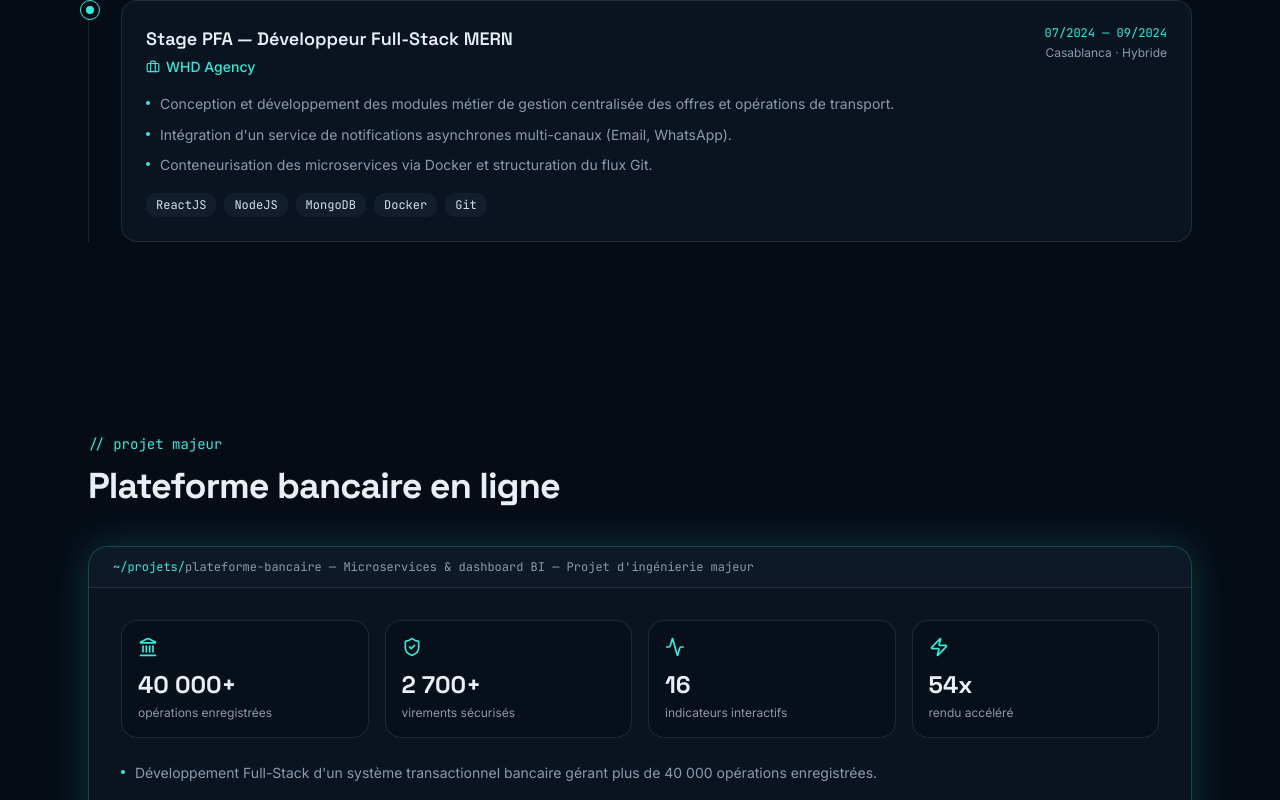
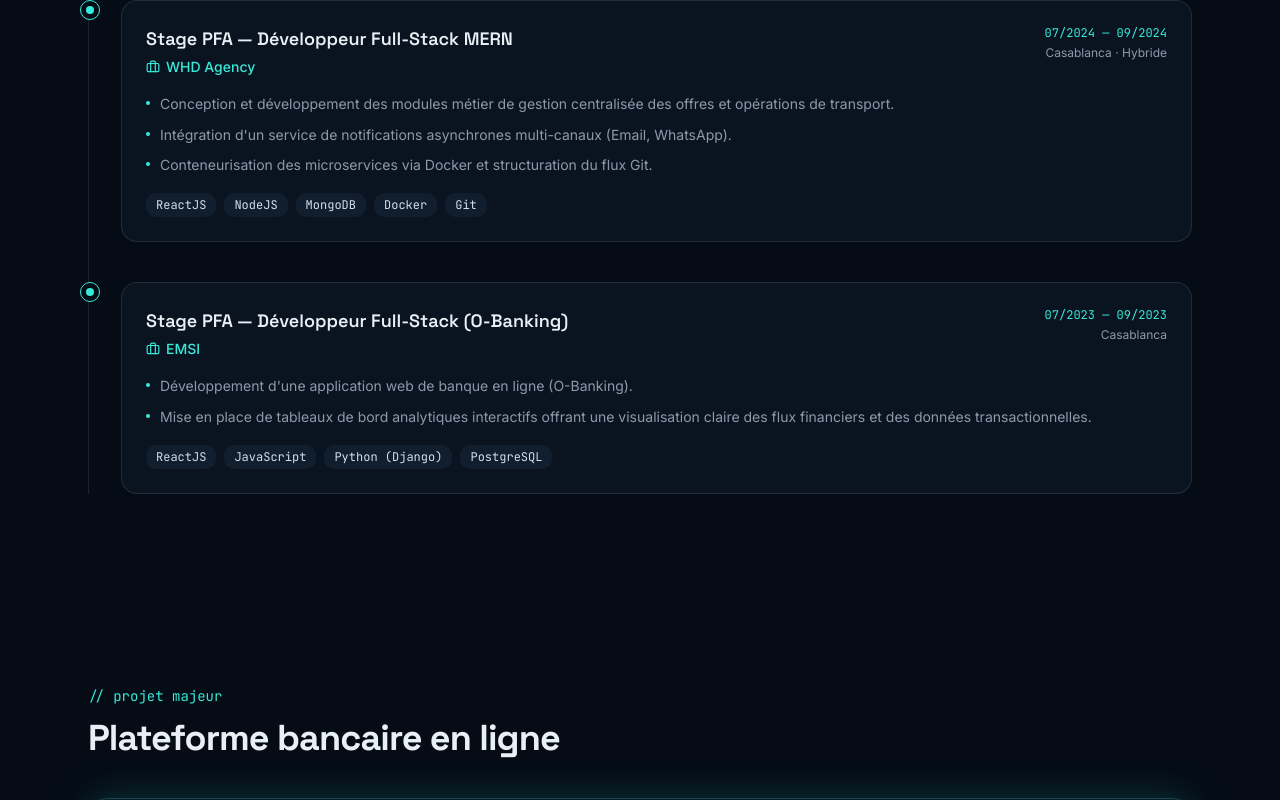
Before and after one commit to oussama-attouch/portfolio-oussama-attouch, a React (Vite) app: page / in a window 1280 px wide. Shown: the part 2812-3612 px from the top of the page. Built offline with nearby package versions, Linux system fonts and the light colour scheme.

Commit message:
content(experiences): update from résumé

```diff
--- a/src/components/portfolio/data.ts
+++ b/src/components/portfolio/data.ts
@@ -76,6 +76,17 @@ export const experiences = [
     ],
     stack: ["ReactJS", "NodeJS", "MongoDB", "Docker", "Git"],
   },
+  {
+    company: "EMSI",
+    role: "Stage PFA — Développeur Full-Stack (O-Banking)",
+    period: "07/2023 — 09/2023",
+    mode: "Casablanca",
+    points: [
+      "Développement d'une application web de banque en ligne (O-Banking).",
+      "Mise en place de tableaux de bord analytiques interactifs offrant une visualisation claire des flux financiers et des données transactionnelles.",
+    ],
+    stack: ["ReactJS", "JavaScript", "Python (Django)", "PostgreSQL"],
+  },
 ];
 
 export const featuredProject = {
```
